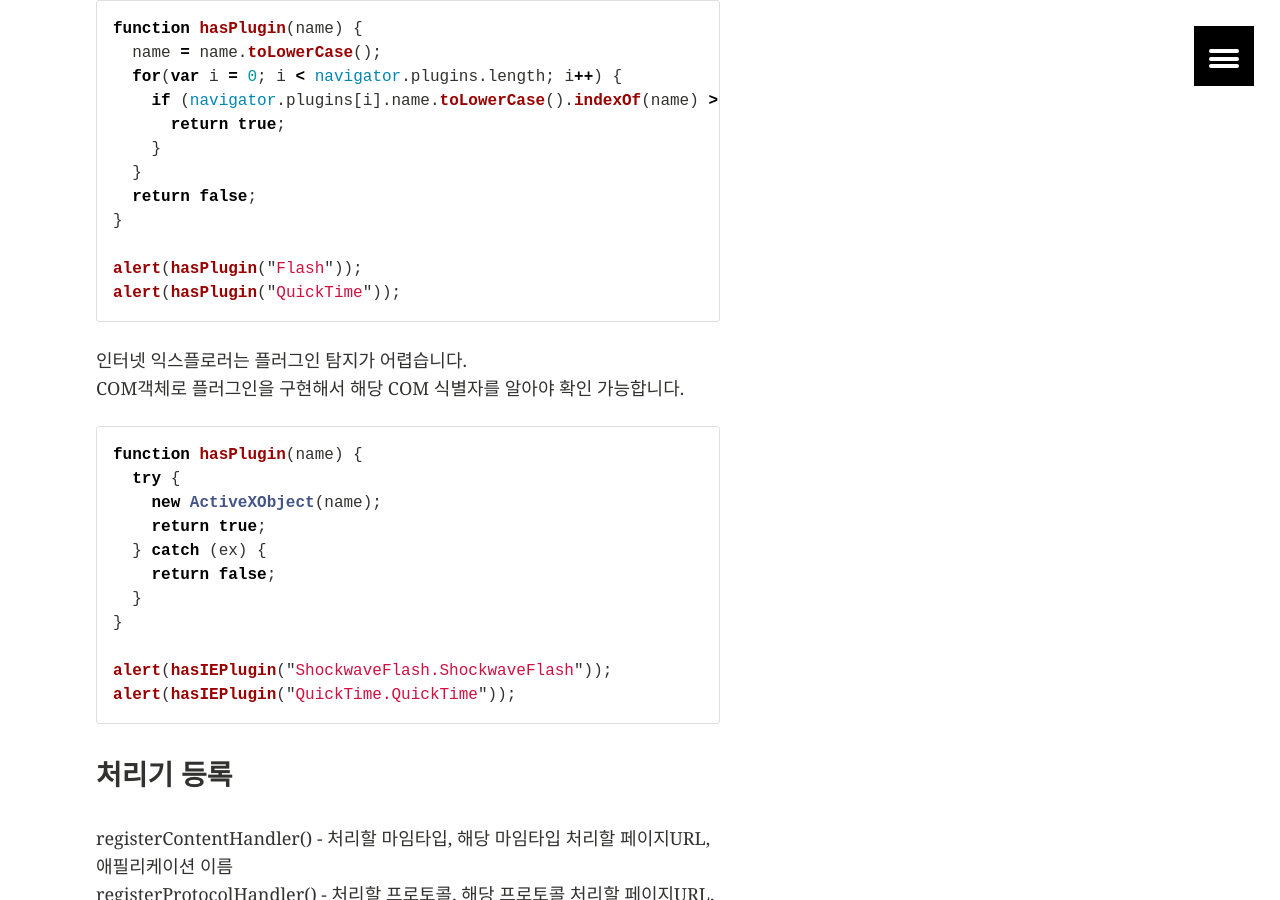
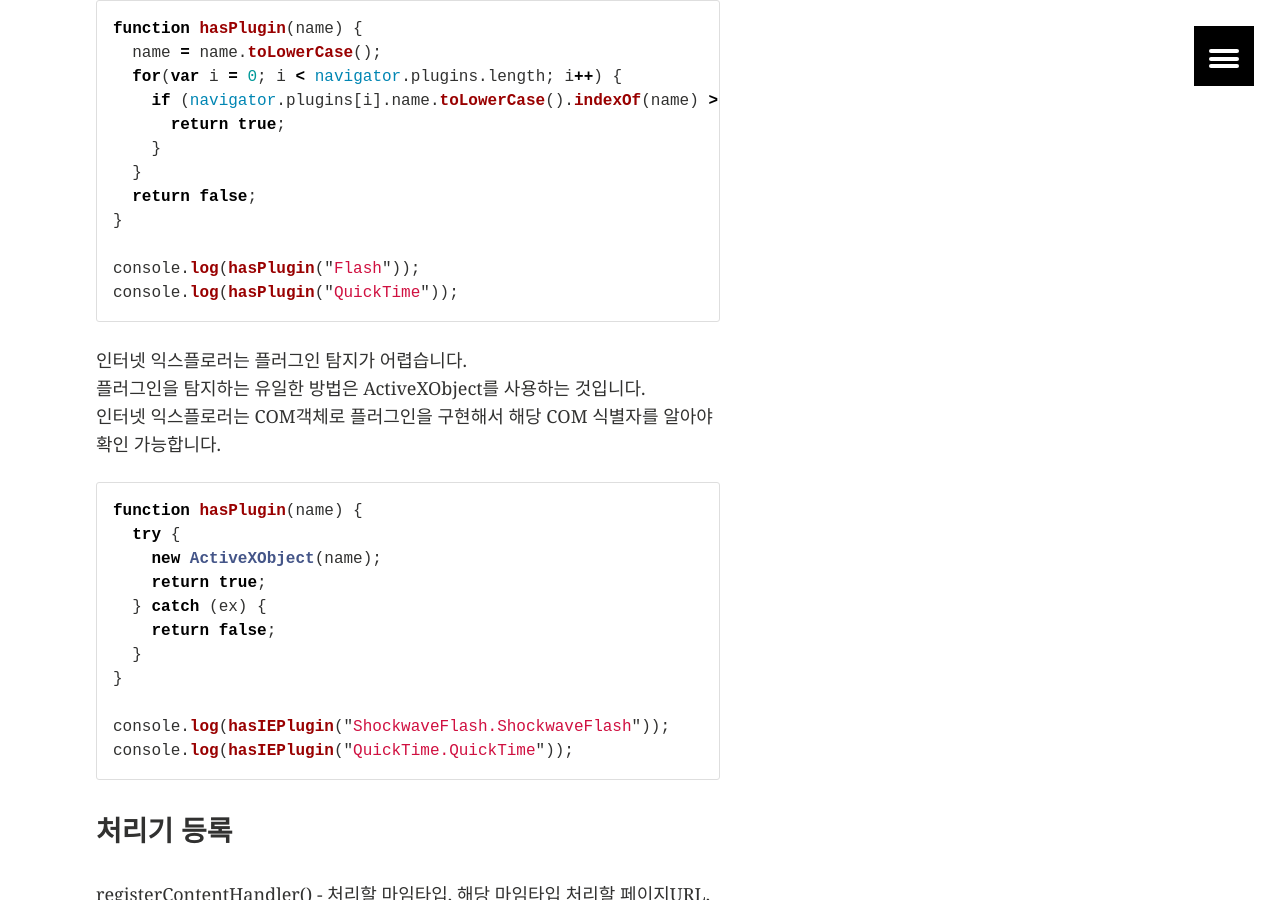
Before and after one commit to kbs0327/blog, a Jekyll site: the page built from _posts/2015-03-09-BOM-in-javascript.markdown, in a window 1280 px wide and 900 px high, scrolled down 10030 px. Built offline with Jekyll 4.4.1, drawn with Linux system fonts in a browser that asks for light colours; some of the changed text lies outside the part shown.

```diff
--- a/_posts/2015-03-09-BOM-in-javascript.markdown
+++ b/_posts/2015-03-09-BOM-in-javascript.markdown
@@ -18,10 +18,10 @@ BOM은 웹페이지 콘텐츠와 무관하게 브라우저 기능을 노출하
 {% highlight js %}
 var age 29;
 function sayAge() {
-  alert(this.age);
+  console.log(this.age);
 }
 
-alert(window.age); // 29
+console.log(window.age); // 29
 sayAge();          // 29
 window.sayAge();   // 29
 {% endhighlight %}
@@ -33,7 +33,7 @@ window.color = "red";
 
 delete window.age;    // IE9 미만에서는 에러, 나머지는 false반환
 delete window.color;  // IE9 미만에서는 에러, 나머지는 true반환
-alert(window.color);  // undefined
+console.log(window.color);  // undefined
 
 var newValue = oldValue;          // oldValue를 선언한 적이 없어서 에러가 발생
 var new Value = window.oldValue;  // 프로퍼티 검색이므로 에러가 발생하지 않음
@@ -151,9 +151,9 @@ wroxWin.moveTo(100,100);
 
 // 닫기
 wroxWin.close();
-alert(wroxWin.closed); // true
+console.log(wroxWin.closed); // true
 
-alert(wroxWin.opener == window); // true
+console.log(wroxWin.opener == window); // true
 {% endhighlight %}
 opener프로퍼티: 자신을 연 창을 참조함 - null로 변경시 프로세스를 분리할 수 있음
 
@@ -182,7 +182,7 @@ try {
 }
 
 if(blocked) {
-  alert("The popup was blocked!");
+  console.log("The popup was blocked!");
 }
 {% endhighlight %}
 
@@ -192,10 +192,10 @@ if(blocked) {
 
 #### 타임아웃
 {% highlight js %}
-setTimeout("alert('Hello world!')", 1000);
+setTimeout("console.log('Hello world!')", 1000);
 
 var timeoutId = setTimeout(function() {
-  alert("Hello world!");
+  console.log("Hello world!");
   }, 1000);
 
 clearTimeout(timeoutId);
@@ -220,7 +220,7 @@ function incrementNumber() {
   if (num < max) {
     setTimeout(incrementNumber, 500);
   } else {
-    alert("Done");
+    console.log("Done");
   }
 }
 
@@ -228,7 +228,7 @@ setTimeout(incrementNumber, 500);
 {% endhighlight %}
 
 ### 시스템 대화상자
-alert - 알림
+console.log - 알림
 confirm - 확인 취소 (boolean 반환)
 prompt - 입력받는 대화상자 (대화상자 표시할 텍스트, 기본값을 매개변수로 가지며 입력받은 값을 반환합니다.)
 find - 비동기적인 찾기 대화상자
@@ -279,7 +279,7 @@ var qs = (location.search.length > 0 ? location.search.substring(1) : ""),
 assign, href - 새 URL 이동 및 브라우저 히스토리 스택에 추가
 location 객체 프로퍼티 변경 - 현재 페이지 영향줌
 replace - 이동하지만 히스토리 스택에 기록이 남지는 않음
-reload - 가능하면 캐시에서 읽어옴
+reload - 페이지 갱신 가능하면 캐시에서 읽어옴
 
 {% highlight js %}
 location.assign("http://www.wrox.com");
@@ -331,12 +331,13 @@ function hasPlugin(name) {
   return false;
 }
 
-alert(hasPlugin("Flash"));
-alert(hasPlugin("QuickTime"));
+console.log(hasPlugin("Flash"));
+console.log(hasPlugin("QuickTime"));
 {% endhighlight %}
 
 인터넷 익스플로러는 플러그인 탐지가 어렵습니다.
-COM객체로 플러그인을 구현해서 해당 COM 식별자를 알아야 확인 가능합니다.
+플러그인을 탐지하는 유일한 방법은 ActiveXObject를 사용하는 것입니다.
+인터넷 익스플로러는 COM객체로 플러그인을 구현해서 해당 COM 식별자를 알아야 확인 가능합니다.
 {% highlight js %}
 function hasPlugin(name) {
   try {
@@ -347,8 +348,8 @@ function hasPlugin(name) {
   }
 }
 
-alert(hasIEPlugin("ShockwaveFlash.ShockwaveFlash"));
-alert(hasIEPlugin("QuickTime.QuickTime"));
+console.log(hasIEPlugin("ShockwaveFlash.ShockwaveFlash"));
+console.log(hasIEPlugin("QuickTime.QuickTime"));
 {% endhighlight %}
 
 ### 처리기 등록
```
Also changed, not shown: _posts/2015-03-09-function-expression-in-javascript.markdown (+18 -18 lines), _posts/2015-03-11-variable-property-in-javascript.markdown (added, +109 -0 lines).
